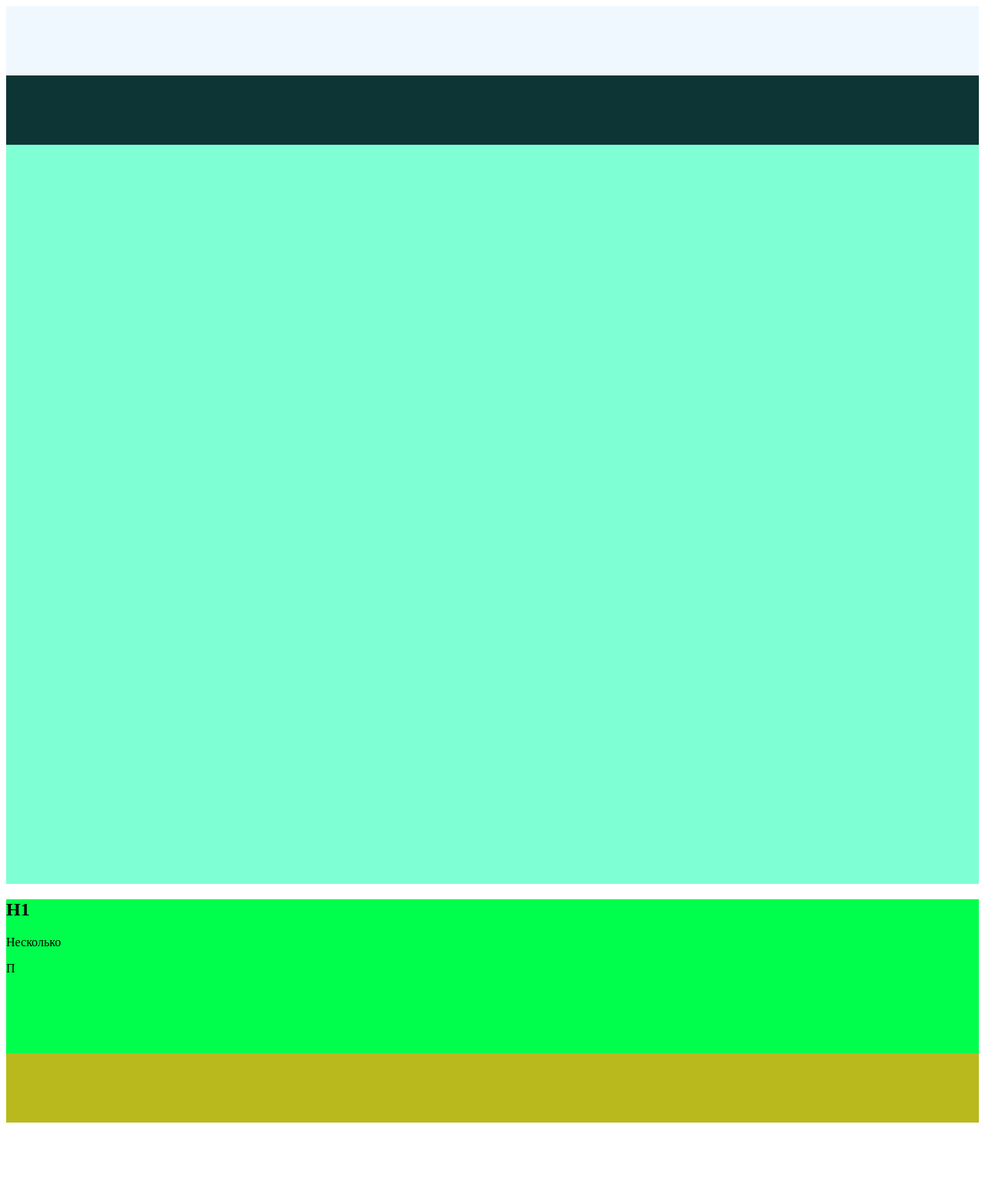
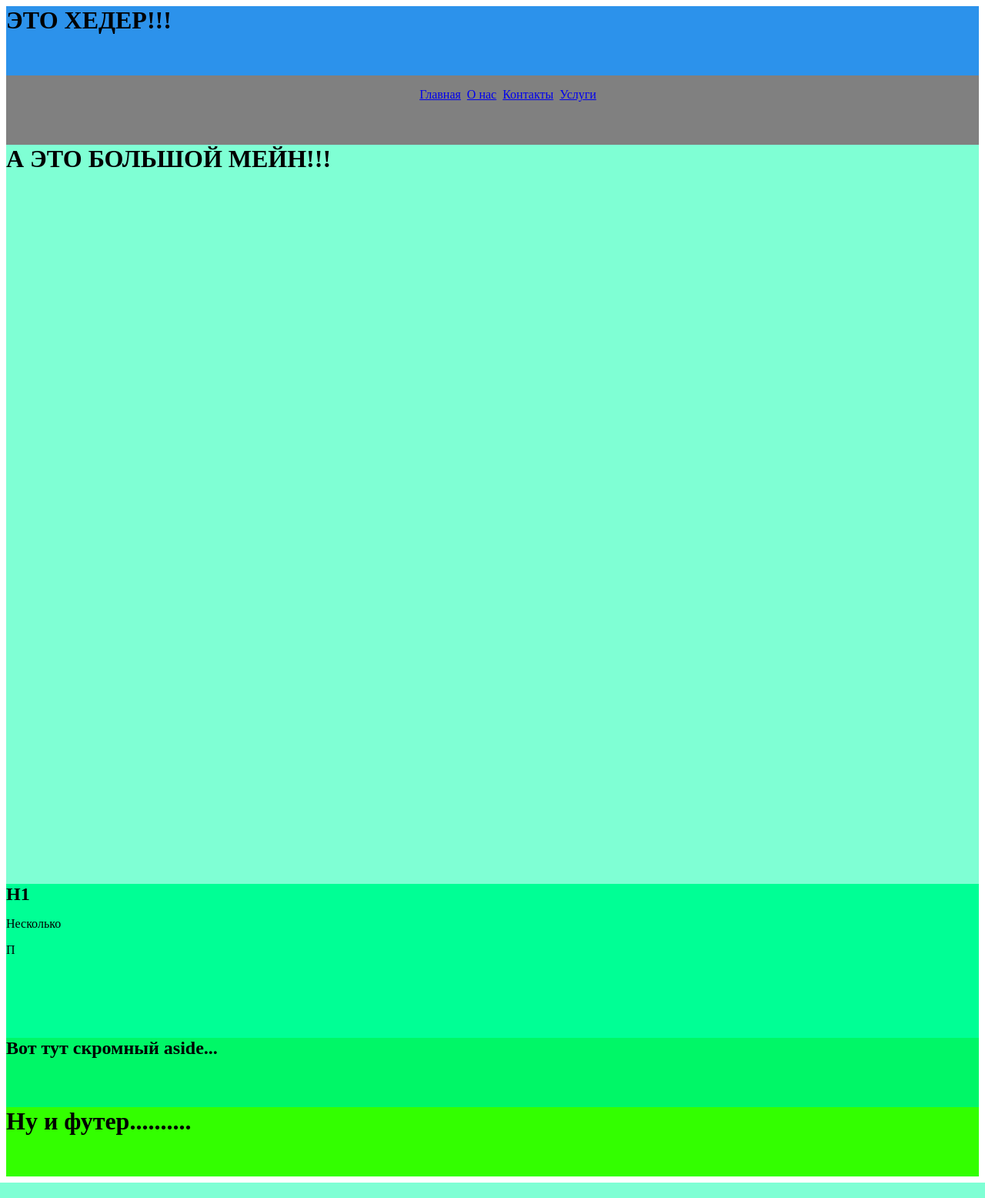
Before and after one commit to Jiklyp000f/WEB-practice, a PHP site: page /semantic-page..html in a window 1280 px wide. Shown: the whole page at 77% size. Run offline with PHP 8.4, Linux system fonts and the light colour scheme.

Commit message:
Исправил в 1 лабе задания 1, 2, 4, 6 согласно указанным неточностям

```diff
--- a/Labs1/task1/index.html
+++ b/Labs1/task1/index.html
@@ -10,6 +10,6 @@
         <h1>Добро пожаловать в мой мир!</h1>
         <p>Это моя первая страница.</p>
         <p>Я создал ее с помощью HTML.</p>
-        <a href="https://dzen.ru/a/ZwlGlUrHVi-emSRJ">Посетите наш сайт</a>
+        <p><a href="https://dzen.ru/a/ZwlGlUrHVi-emSRJ" target="_blank">Посетите наш сайт</a></p>
     </body>
 </html>
--- a/Labs1/task4/style.css
+++ b/Labs1/task4/style.css
@@ -1,11 +1,14 @@
 nav {
     display: flex;
     background-color: gray;
+    justify-content: center;
 }
 
 nav ul {
     padding: none;
     list-style-type: none;
+    display: flex;
+    flex-direction: row;
 }
 
 li {
--- a/Labs1/task6/semantic-page..html
+++ b/Labs1/task6/semantic-page..html
@@ -9,13 +9,18 @@
     </head>
     <body>
         <header>
-
+            <h1>ЭТО ХЕДЕР!!!</h1>
         </header>
         <nav>
-
+            <ul>
+                <li><a href="#">Главная</a></li>
+                <li><a href="#">О нас</a></li>
+                <li><a href="#">Контакты</a></li>
+                <li><a href="#">Услуги</a></li>
+            </ul>
         </nav>
         <main>
-
+            <h1>А ЭТО БОЛЬШОЙ МЕЙН!!!</h1>
         </main>
         <article>
             <h1>H1</h1>
@@ -23,10 +28,10 @@
             <p>П</p>
         </article>
         <aside>
-
+            <h1>Вот тут скромный aside...</h1>
         </aside>
         <footer>
-
+            <h1>Ну и футер..........</h1>
         </footer>
     </body>
 </html>
--- a/Labs1/task6/style.css
+++ b/Labs1/task6/style.css
@@ -1,11 +1,22 @@
 header {
     height: 90px;
-    background-color: aliceblue;
+    background-color: rgb(44, 146, 235);
 }
 
 nav {
     height: 90px;
     background-color: rgb(13, 53, 53);
+    display: flex;
+    background-color: gray;
+    justify-content: center;
+}
+
+nav ul {
+    padding: none;
+    list-style-type: none;
+    display: flex;
+    flex-direction: row;
+    gap: 1vh;
 }
 
 main {
@@ -15,15 +26,19 @@
 
 article {
     height: 200px;
-    background-color: rgb(0, 255, 76);
+    background-color: rgb(0, 255, 149);
 }
 
 aside {
     height: 90px;
-    background-color: rgb(185, 185, 29);
+    background-color: rgb(0, 247, 103);
 }
 
 footer {
     height: 90px;
-    border-color: bisque;
+    background-color: rgb(51, 255, 0);
 }
+
+h1 {
+    margin: 0;
+}
--- /dev/null
+++ b/Labs2/task1/style.css
@@ -0,0 +1,3 @@
+.dashboard-layout {
+    display: grid;
+}
```
Also changed, not shown: Labs1/task2/todo.html (+7 -4 lines), Labs2/task1/dashboard.html (added, +55 -0 lines).
